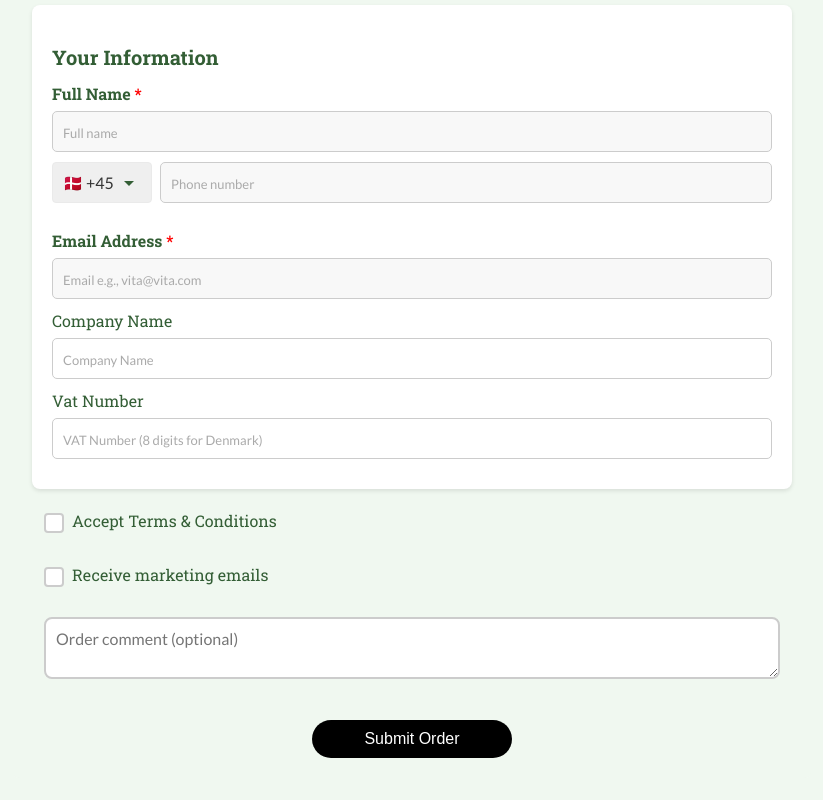
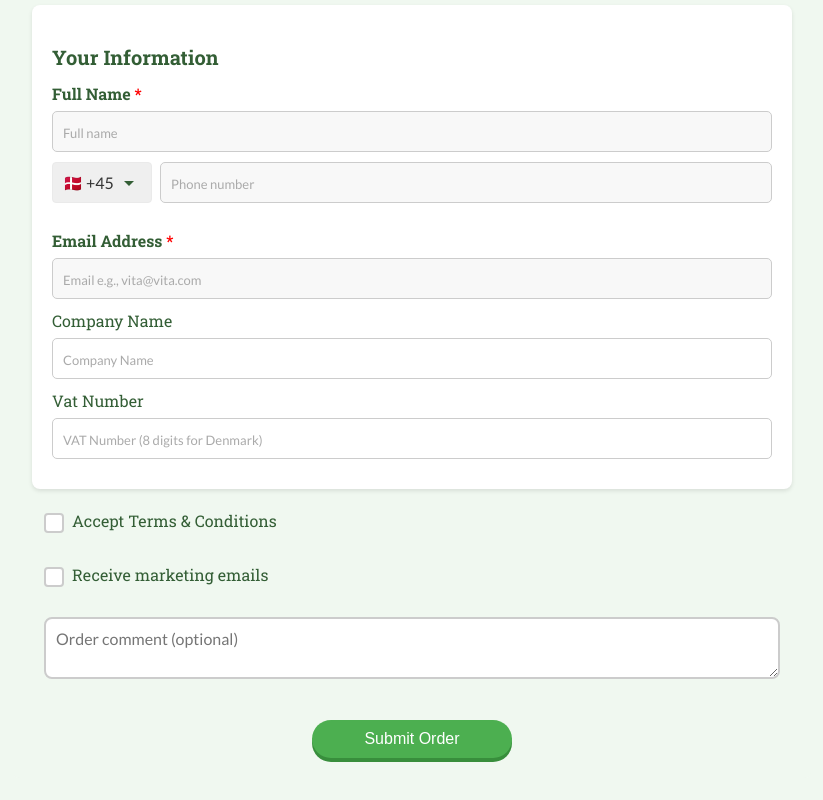
Before and after one commit to yukarasan/vita, a React (Vite) app: page /checkout in a window 1280 px wide. Shown: the part 1179-1979 px from the top of the page, without its empty margins (228-1051 px from the left). Built offline with nearby package versions, Linux system fonts and the light colour scheme.

Commit message:
submit order button

```diff
--- a/src/components/checkout/Checkout.css
+++ b/src/components/checkout/Checkout.css
@@ -1,7 +1,7 @@
 /* Checkout.css */
 
 .submit-order-btn {
-  background-color: black;
+  background-color: #4CAF50; /* Theme green color */
   color: white;
   padding: 10px 20px;
   border: none;
@@ -13,11 +13,29 @@
   width: 100%;
   max-width: 200px;
   box-sizing: border-box;
-  transition: background-color 0.3s ease;
+  transition: transform 0.1s ease, box-shadow 0.1s ease, filter 0.1s ease;
+  box-shadow: 0 4px #388E3C; /* Initial shadow for depth, matching the green theme */
+  filter: brightness(100%);
+  transform: translateY(0px);
 }
 
 .submit-order-btn:hover {
-  background-color: #333;
+  background-color: #43A047; /* Slightly darker green on hover for feedback */
+  filter: brightness(110%);
+  transform: translateY(-1px);
+  box-shadow: 0 6px #388E3C; /* Increased shadow to elevate the button visually */
+}
+
+.submit-order-btn:active {
+  background-color: #388E3C; /* Even darker green to mimic button press */
+  filter: brightness(90%);
+  transform: translateY(2px); /* Pushing the button down to simulate click */
+  box-shadow: 0 2px #388E3C; /* Reduced shadow to mimic the button being pressed down */
+}
+
+.submit-order-btn:focus {
+  outline: none;
+  box-shadow: 0 0 0 2px #f0f8f0; /* Focus shadow around the button for visual feedback */
 }
 
 input:required {
@@ -28,11 +46,6 @@ input:required {
 input:required:focus {
   border-color: #4A90E2;
   background-color: white;
-}
-
-.submit-order-btn:hover {
-  background-color: #555;
-  color: white;
 }
 
 input:focus {
```
